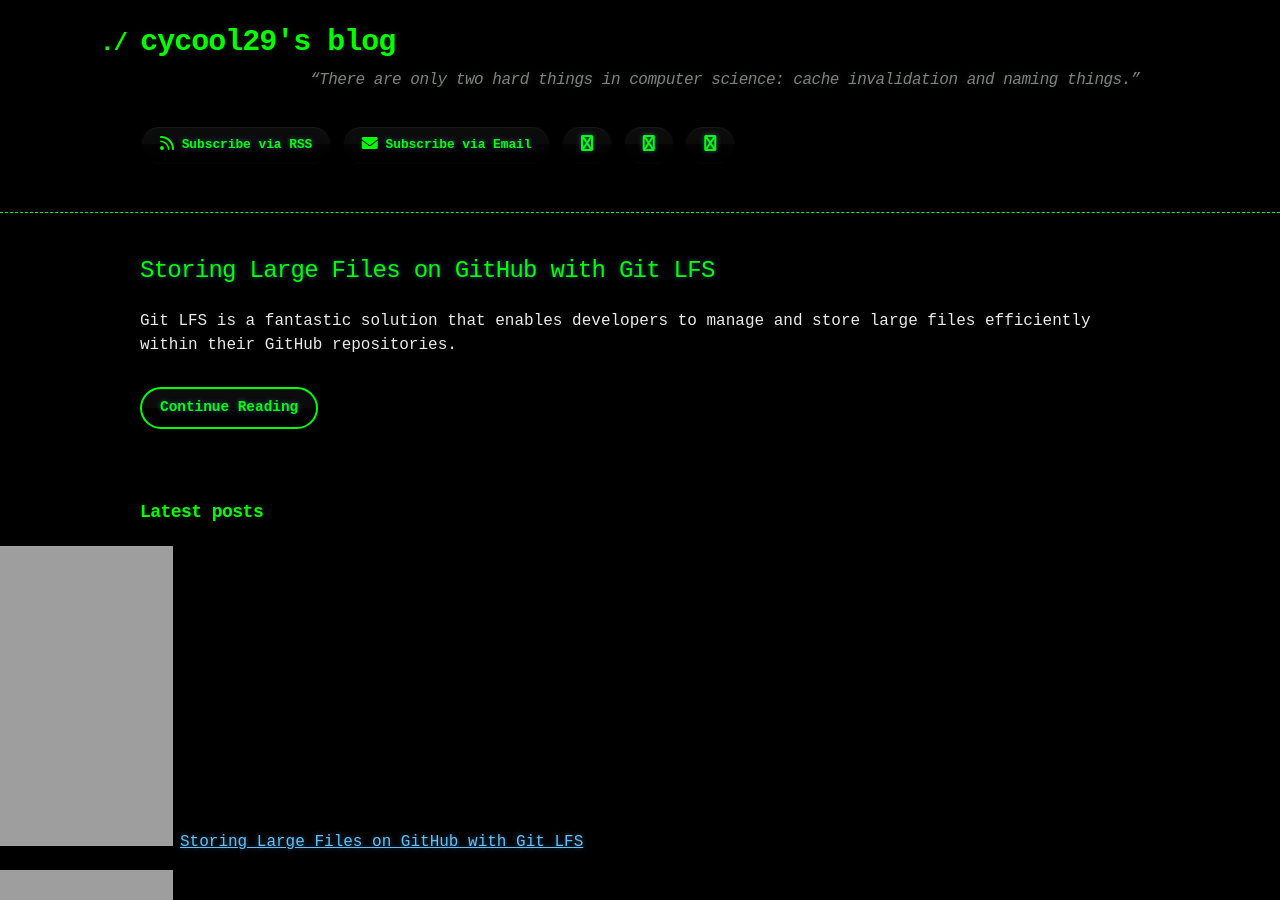
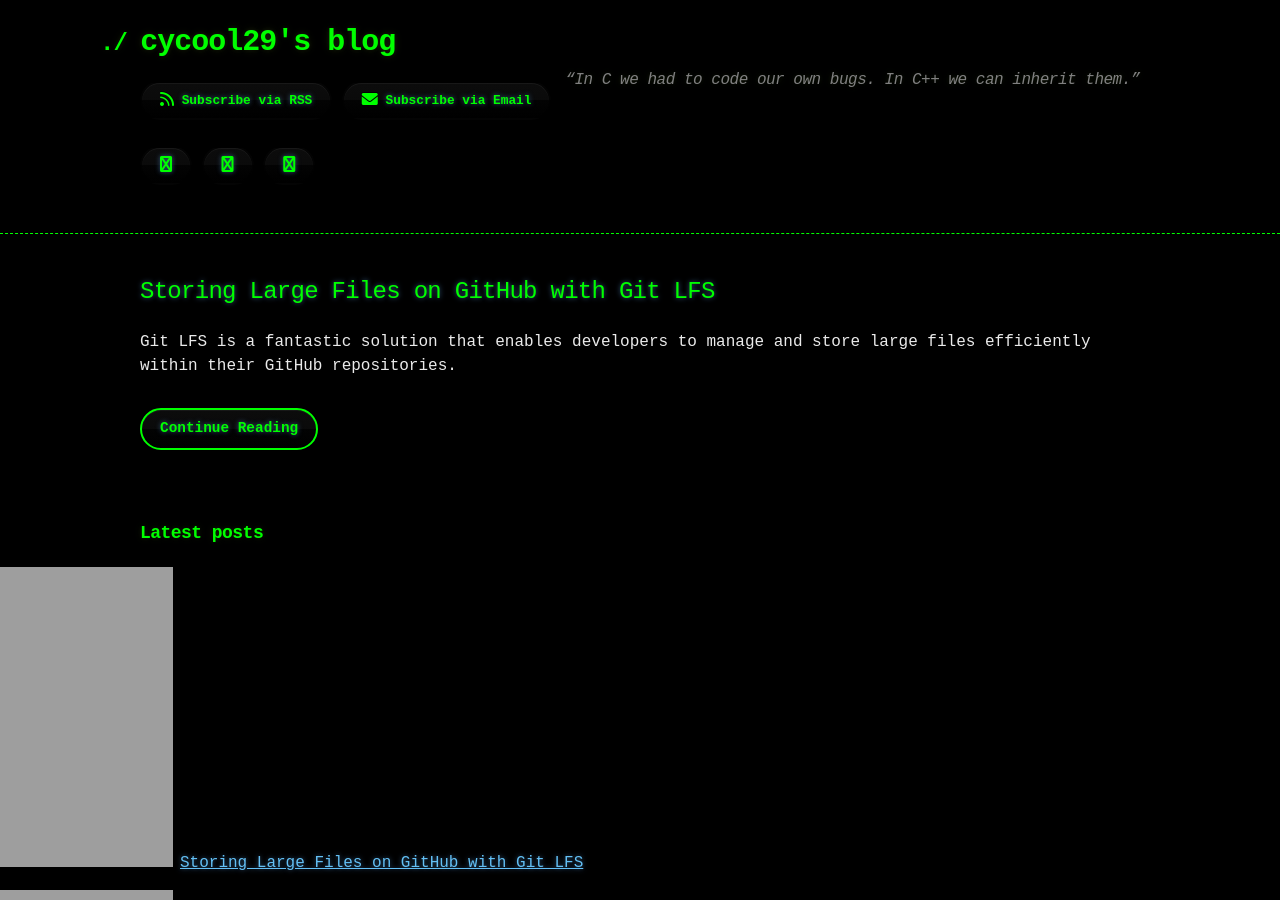
Before and after one commit to cycool29/cycool29.github.io, a Jekyll site: the page built from index.md, in a window 1280 px wide and 900 px high. Built offline with Jekyll 4.4.1, drawn with Linux system fonts in a browser that asks for light colours; a style sheet for code colours, icons or effects is not loaded.

Commit message:
Update quotes

```diff
--- a/_config.yml
+++ b/_config.yml
@@ -1,5 +1,5 @@
 title: cycool29's blog
-description: "“There are only two hard things in computer science: cache invalidation and naming things.” "
+description: "“In C we had to code our own bugs. In C++ we can inherit them.” "
 bio: A high school student. Intermediate in Python, Git, Bash. Learning JavaScript. He/Him. "
 author: cycool29
 url: https://cycool29.github.io
```
